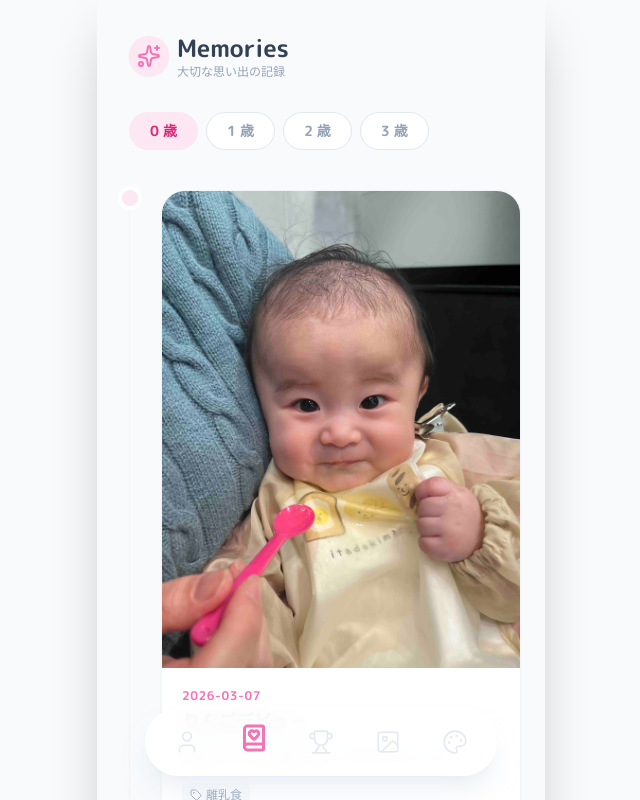
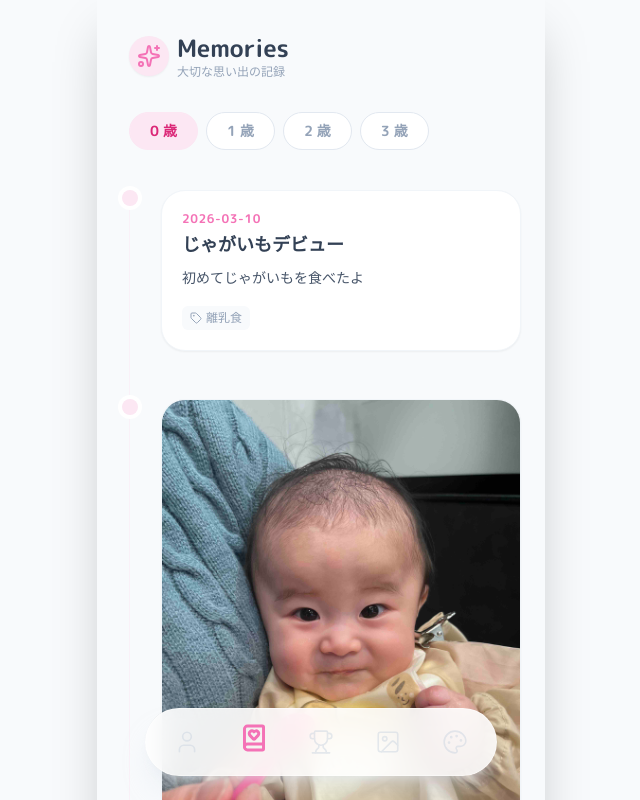
Before and after one commit to ika2kan-fjyu/baby-portfolio-dev, a React (Vite) app: page /memories in a window 1280 px wide. Shown: the top 800 px of the page, without its empty margins (319-959 px from the left). Built offline with nearby package versions, Linux system fonts and the light colour scheme.

Commit message:
メモリーズとおもちゃを更新

```diff
--- a/src/data/data.js
+++ b/src/data/data.js
@@ -169,8 +169,8 @@ export const achievementsData = [
         id: "baby-potato",
         category: "food",
         title: "じゃがいもを食べた",
-        date: "",
-        isUnlocked: false,
+        date: "2026-03-10",
+        isUnlocked: true,
         icon: "🥔"
     },
     {
@@ -284,6 +284,14 @@ export const achievementsData = [
 //
 
 export const memoriesData = [
+    {
+        id: 2026031001,
+        date: "2026-03-10",
+        title: "じゃがいもデビュー",
+        description: "初めてじゃがいもを食べたよ",
+        tags: ["離乳食"],
+        image: ""
+    },
     {
         id: 2026030701,
         date: "2026-03-07",
@@ -711,6 +719,8 @@ export const collectionsData = [
     { id: 18, src: "https://www.ehonnavi.net/img/cover/350/350_Ehon_243242.jpg", title: "だるまさんと", tags: ["絵本"] },
     { id: 19, src: "https://www.shogakukan.co.jp/thumbnail/books/09727065", title: "ミッケ！3 クリスマス", tags: ["絵本"] },
     { id: 20, src: "https://s3-ap-northeast-1.amazonaws.com/kss-data001/book_images/9784031024402.jpg", title: "じゃあじゃあびりびり", tags: ["絵本"] },
+    { id: 21, src: "https://www.toyroyal.co.jp/wp-content/uploads/2021/06/3194_01.jpg", title: "やわらかリングかみかみ", tags: ["おもちゃ"] },
+    { id: 22, src: "https://www.toyroyal.co.jp/wp-content/uploads/2021/06/1030_01.jpg", title: "ぺちゃ(ウサギ)", tags: ["おもちゃ"] },
     // { id: 0, src: "", title: "", tags: [""] },
 ];
 
```
